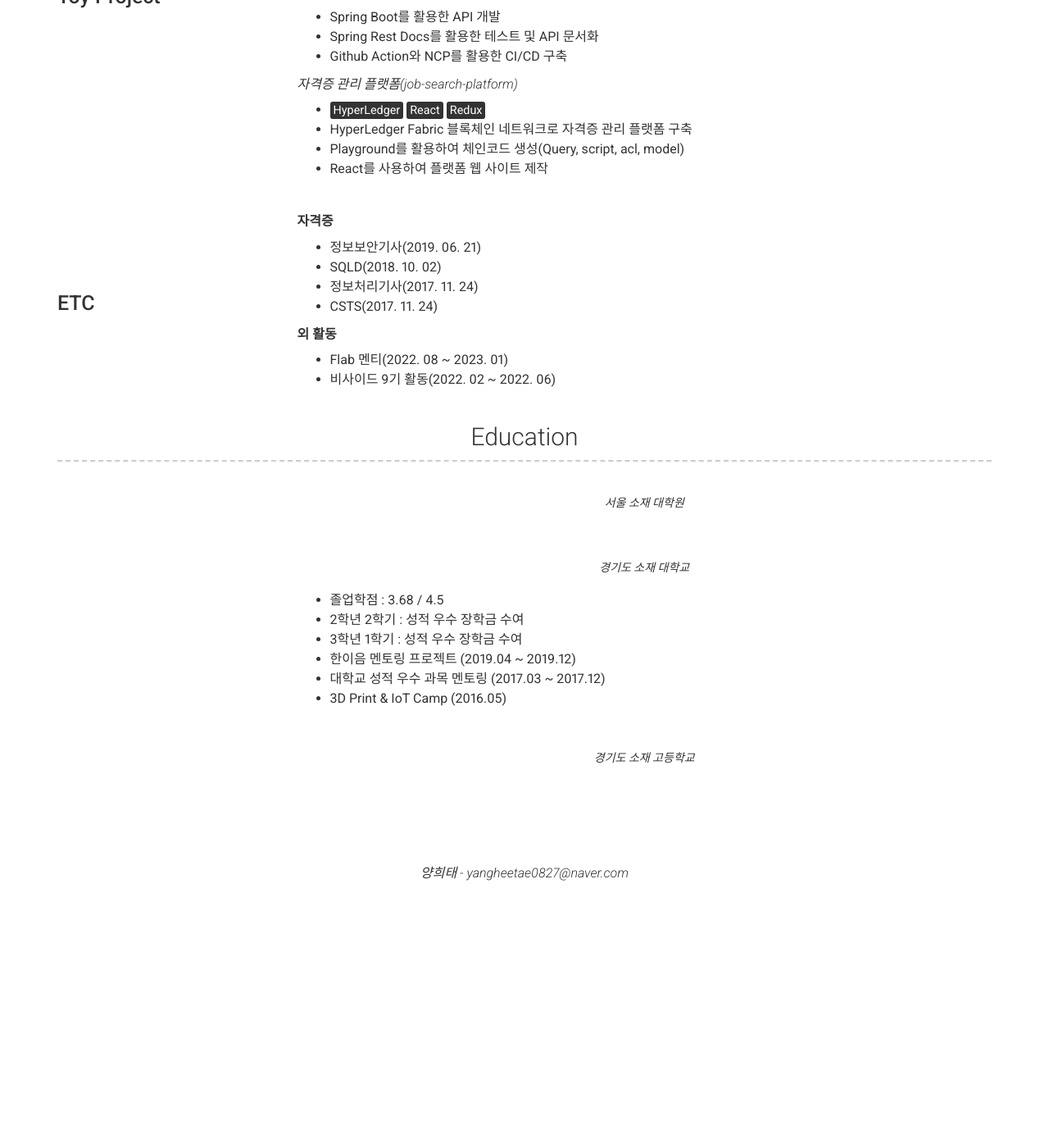
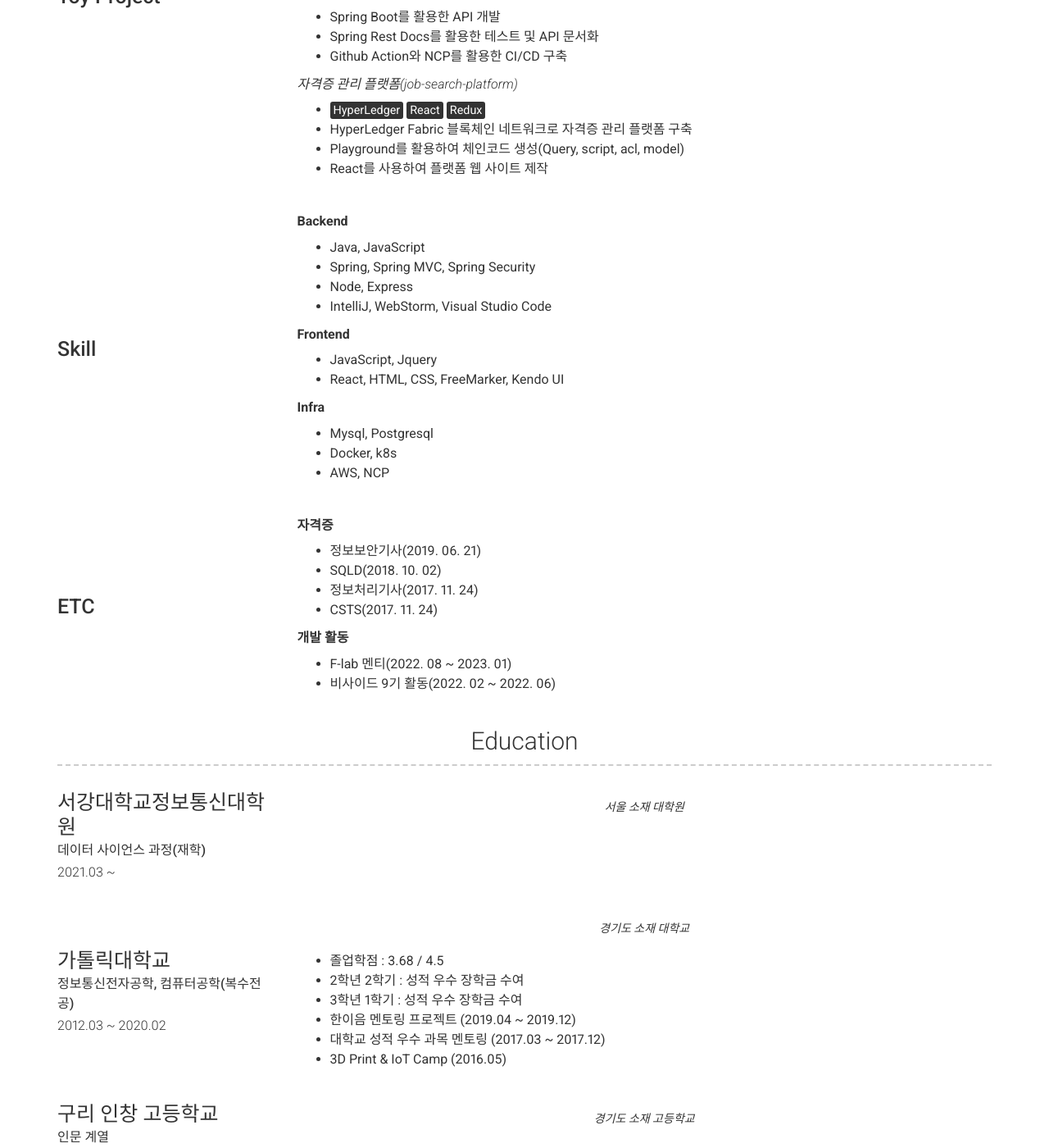
Before and after one commit to yht0827/resume, a Jekyll site: the page built from index.md, in a window 1280 px wide and 1400 px high, scrolled down 1214 px. Shown: the whole window at 82% size. Built offline with Jekyll 4.4.1, drawn with Linux system fonts in a browser that asks for light colours; nearby versions of some CDN libraries; before the commit the page ends 2298 px from its top, so only the background shows below that.

Commit message:
-- 이력서 추가

```diff
--- a/_config.yml
+++ b/_config.yml
@@ -52,7 +52,7 @@ content:
         caption: 2020.01.06 ~
         description: | # this will include new lines to allow paragraphs
           **<a href="https://www.ahnlab.com/kr/site/product/productView.do?prodSeq=131" target="_blank" style="color: inherit;font-style: italic;font-weight: 300;">Ahnlab AIPS (차세대 네트워크 침입방지 솔루션)</a>**
-          - <mark>WebSocket</mark>, <mark>stomp</mark>을 활용하여 탐지 경보 기능 개발
+          - <mark>WebSocket</mark> <mark>stomp</mark>을 활용하여 탐지 경보 기능 개발
           - Snort 정책 파일 업로드(import), 다운로드(export) 기능 개발
           - 외부 보안 인증 서버(LDAPS, RADIUS, TACACS+) 연동 로그인 기능 개발
           - 대용량 로그 분석 및 모니터링 페이지 UI 개선(로그 타입 별 Tab, 검색 방식 개선)
@@ -87,6 +87,24 @@ content:
           - React를 사용하여 플랫폼 웹 사이트 제작
 
       - layout: top-left
+        title: Skill
+        description: | # this will include new lines to allow paragraphs
+          **Backend**
+          - Java,  JavaScript
+          - Spring, Spring MVC, Spring Security
+          - Node,  Express
+          - IntelliJ, WebStorm, Visual Studio Code
+
+          **Frontend**
+          - JavaScript, Jquery
+          - React, HTML, CSS, FreeMarker, Kendo UI
+
+          **Infra**
+          - Mysql, Postgresql
+          - Docker, k8s
+          - AWS, NCP
+
+      - layout: top-left
         title: ETC
         description: | # this will include new lines to allow paragraphs
           **자격증**
@@ -95,24 +113,24 @@ content:
           - 정보처리기사(2017. 11. 24)
           - CSTS(2017. 11. 24)
 
-          **외  활동**
-          - Flab 멘티(2022. 08 ~ 2023. 01)
+          **개발 활동**
+          - F-lab 멘티(2022. 08 ~ 2023. 01)
           - 비사이드 9기 활동(2022. 02 ~ 2022. 06)
 
   - title: Education
     layout: list
     content:
-      - layout: left
-        name: 서강대학교정보통신대학원
-        dates: 2021.03 ~
-        qualification: 데이터 사이언스 과정(재학)
+      - layout: top-left
+        title: 서강대학교정보통신대학원
+        sub_title: 데이터 사이언스 과정(재학)
+        caption: 2021.03 ~
         quote: >
           서울 소재 대학원
         description: | # this will include new lines to allow paragraphs
-      - layout: left
-        name: 가톨릭대학교
-        dates: 2012.03 ~ 2020.02
-        qualification: 정보통신전자공학, 컴퓨터공학(복수전공)
+      - layout: top-left
+        title: 가톨릭대학교
+        sub_title: 정보통신전자공학, 컴퓨터공학(복수전공)
+        caption: 2012.03 ~ 2020.02
         quote: >
           경기도 소재 대학교
         description: | # this will include new lines to allow paragraphs
@@ -122,10 +140,10 @@ content:
           - 한이음 멘토링 프로젝트 (2019.04 ~ 2019.12)
           - 대학교 성적 우수 과목 멘토링 (2017.03 ~ 2017.12)
           - 3D Print & IoT Camp (2016.05)
-      - layout: left
-        name: 구리 인창 고등학교
-        dates: 2008.03 ~ 2011.02
-        qualification: 인문 계열
+      - layout: top-left
+        title: 구리 인창 고등학교
+        sub_title: 인문 계열
+        caption: 2008.03 ~ 2011.02
         quote: >
           경기도 소재 고등학교
         description: | # this will include new lines to allow paragraphs
```
Also changed, not shown: _data/toy-project.yml (deleted, +0 -10 lines).
